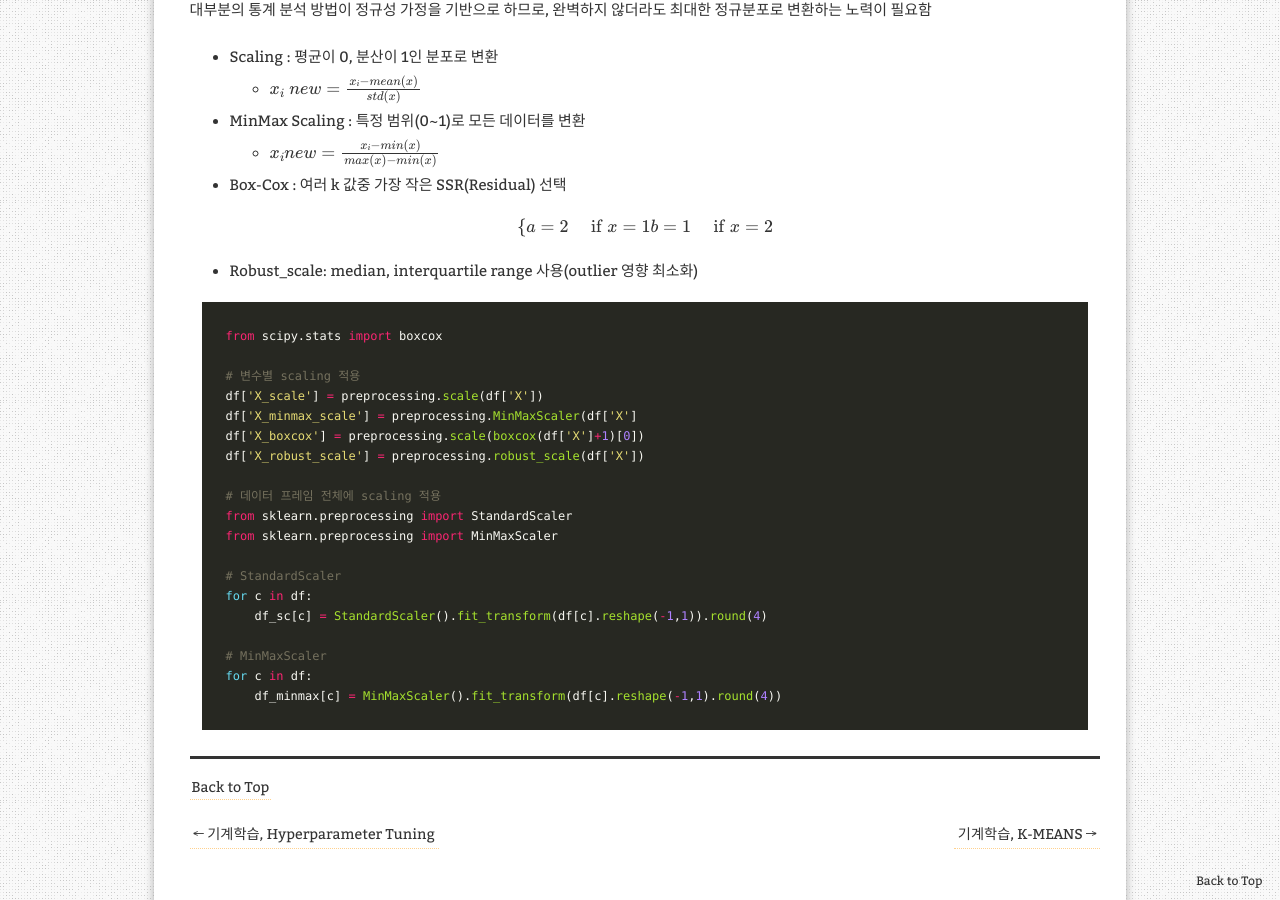
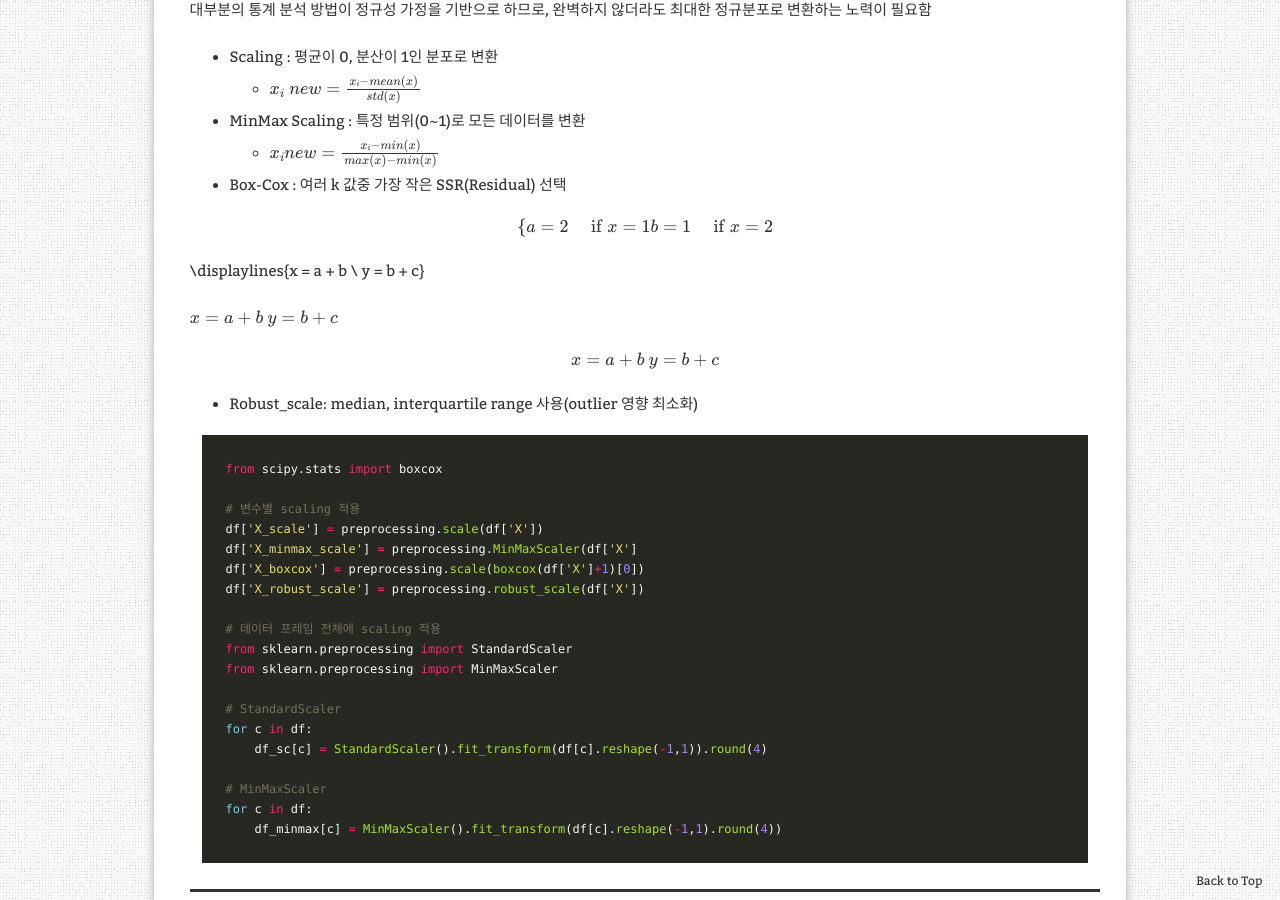
Before and after one commit to aristohyun/aristohyun.github.io, a Jekyll site: the page built from _posts/2021-07-08-Pre-Processing-data.md, in a window 1280 px wide and 900 px high, scrolled down 3598 px. Built offline with Jekyll 4.4.1, drawn with Linux system fonts in a browser that asks for light colours; formulas are drawn with MathJax 3; comment, search, counter and statistics services are not loaded.

Commit message:
Update 2021-07-08-Pre-Processing-data.md

```diff
--- a/_posts/2021-07-08-Pre-Processing-data.md
+++ b/_posts/2021-07-08-Pre-Processing-data.md
@@ -138,6 +138,13 @@ df_log = df.apply(lambda x: np.log(x+1))
 \end{cases}
 @
 
+
+\displaylines{x = a + b \\ y = b + c}
+
+$ \displaylines{x = a + b \\ y = b + c} $
+
+@ \displaylines{x = a + b \\ y = b + c} @
+
 - Robust_scale: median, interquartile range 사용(outlier 영향 최소화)
 
 
```
